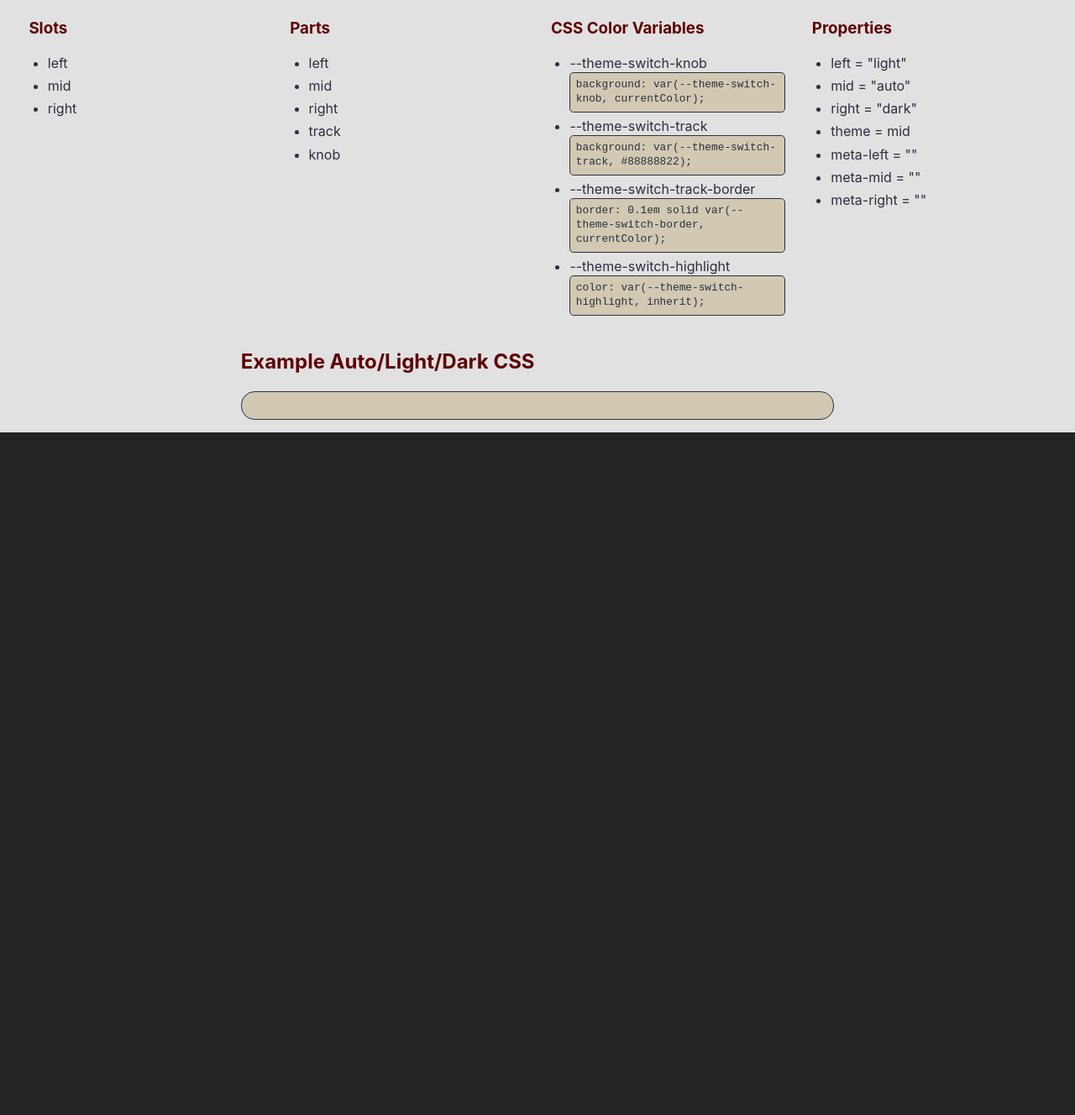
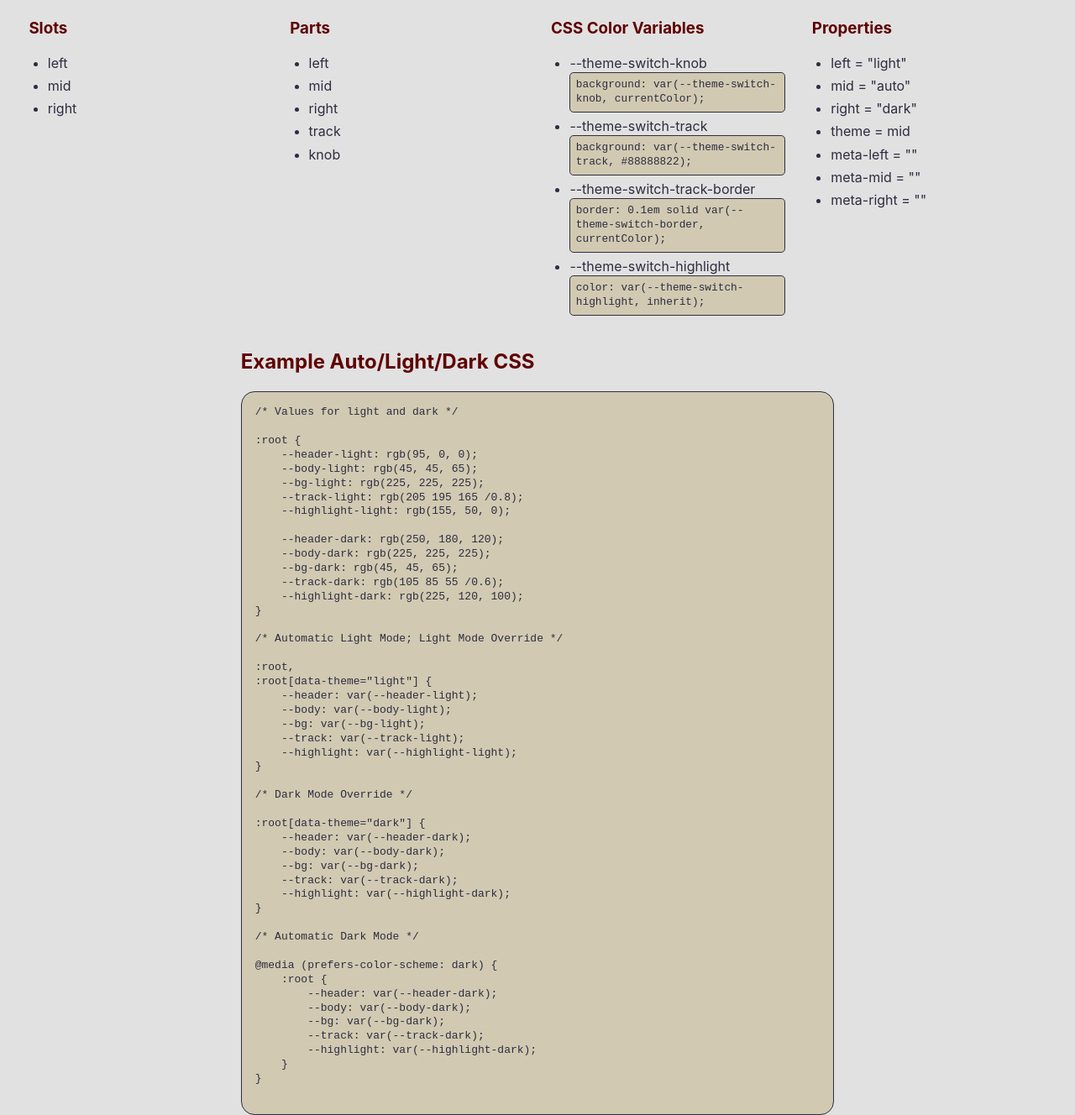
Before and after one commit to colinaut/theme-multi-switch, a website built with Vite: page index.html in a window 1280 px wide. Shown: the part 825-2153 px from the top of the page at 84% size. Before the commit the page ends 1340 px from the top, so only its background shows below. Built offline with nearby package versions, Linux system fonts and the light colour scheme.

Commit message:
docs: example css

```diff
--- a/index.html
+++ b/index.html
@@ -113,7 +113,56 @@
 			</section>
 			<section>
 				<h2>Example Auto/Light/Dark CSS</h2>
-				<pre></pre>
+				<pre>
+/* Values for light and dark */
+
+:root {
+    --header-light: rgb(95, 0, 0);
+    --body-light: rgb(45, 45, 65);
+    --bg-light: rgb(225, 225, 225);
+    --track-light: rgb(205 195 165 /0.8);
+    --highlight-light: rgb(155, 50, 0);
+
+    --header-dark: rgb(250, 180, 120);
+    --body-dark: rgb(225, 225, 225);
+    --bg-dark: rgb(45, 45, 65);
+    --track-dark: rgb(105 85 55 /0.6);
+    --highlight-dark: rgb(225, 120, 100);
+}
+
+/* Automatic Light Mode; Light Mode Override */
+
+:root,
+:root[data-theme="light"] {
+    --header: var(--header-light);
+    --body: var(--body-light);
+    --bg: var(--bg-light);
+    --track: var(--track-light);
+    --highlight: var(--highlight-light);
+}
+
+/* Dark Mode Override */
+
+:root[data-theme="dark"] {
+    --header: var(--header-dark);
+    --body: var(--body-dark);
+    --bg: var(--bg-dark);
+    --track: var(--track-dark);
+    --highlight: var(--highlight-dark);
+}
+
+/* Automatic Dark Mode */
+
+@media (prefers-color-scheme: dark) {
+    :root {
+        --header: var(--header-dark);
+        --body: var(--body-dark);
+        --bg: var(--bg-dark);
+        --track: var(--track-dark);
+        --highlight: var(--highlight-dark);
+    }
+}
+                </pre>
 			</section>
 		</main>
 	</body>
--- a/public/style.css
+++ b/public/style.css
@@ -115,6 +115,7 @@ li {
 	padding: 1rem;
 }
 
+/* Values for light and dark */
 :root {
 	--header-light: rgb(95, 0, 0);
 	--body-light: rgb(45, 45, 65);
```
